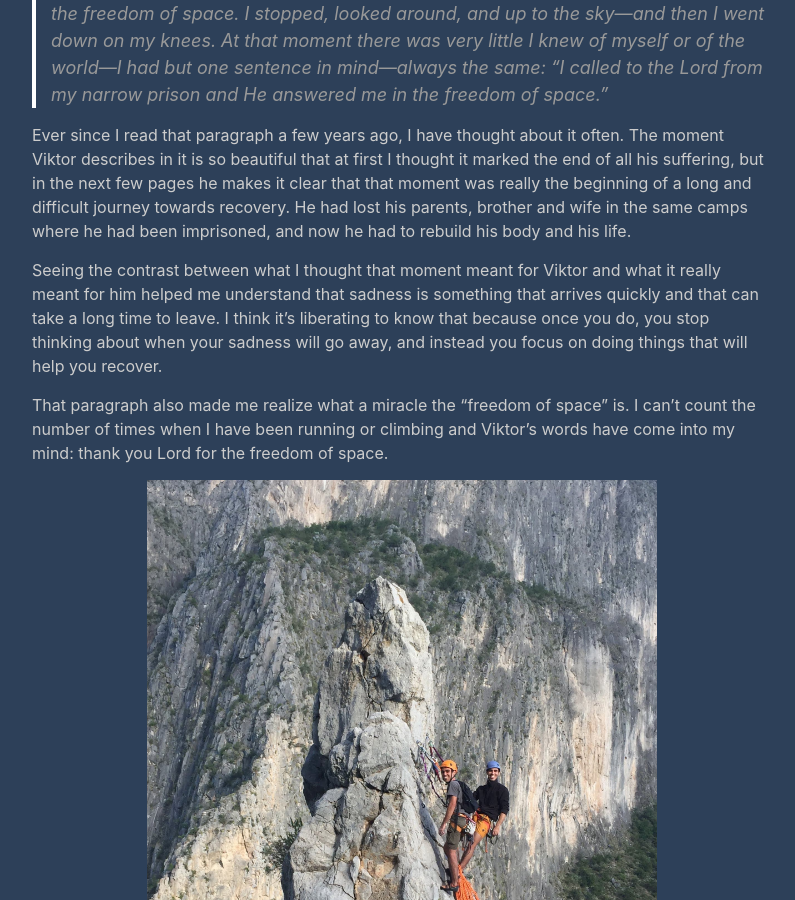
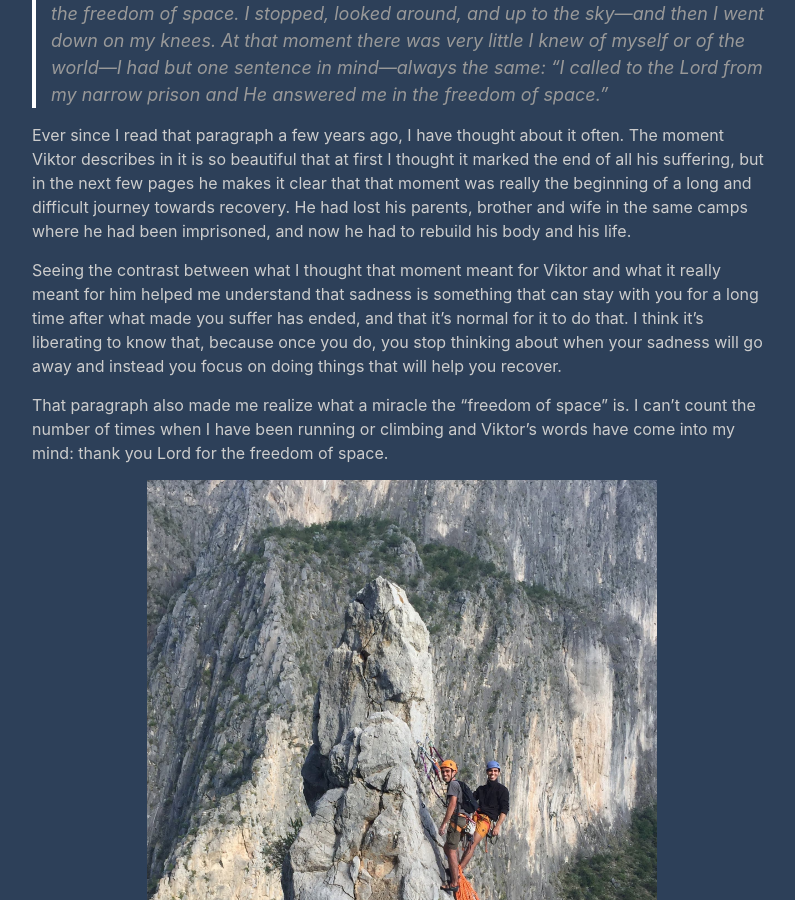
Before and after one commit to diegomacario/diegomacario.github.io, a Jekyll site: the page built from _posts/2021-04-24-my-favourite-paragraph.md, in a window 1280 px wide and 900 px high, scrolled down 415 px. Shown: the whole window, without its empty margins (238-1033 px from the left). Built offline with Jekyll 4.4.1, drawn with Linux system fonts in a browser that asks for light colours.

Commit message:
Add potential final version.

```diff
--- a/_posts/2021-04-24-my-favourite-paragraph.md
+++ b/_posts/2021-04-24-my-favourite-paragraph.md
@@ -17,7 +17,7 @@ prison and He answered me in the freedom of space."
 
 Ever since I read that paragraph a few years ago, I have thought about it often. The moment Viktor describes in it is so beautiful that at first I thought it marked the end of all his suffering, but in the next few pages he makes it clear that that moment was really the beginning of a long and difficult journey towards recovery. He had lost his parents, brother and wife in the same camps where he had been imprisoned, and now he had to rebuild his body and his life.
 
-Seeing the contrast between what I thought that moment meant for Viktor and what it really meant for him helped me understand that sadness is something that arrives quickly and that can take a long time to leave. I think it's liberating to know that because once you do, you stop thinking about when your sadness will go away, and instead you focus on doing things that will help you recover.
+Seeing the contrast between what I thought that moment meant for Viktor and what it really meant for him helped me understand that sadness is something that can stay with you for a long time after what made you suffer has ended, and that it's normal for it to do that. I think it's liberating to know that, because once you do, you stop thinking about when your sadness will go away and instead you focus on doing things that will help you recover.
 
 That paragraph also made me realize what a miracle the "freedom of space" is. I can't count the number of times when I have been running or climbing and Viktor's words have come into my mind: thank you Lord for the freedom of space.
 
```
